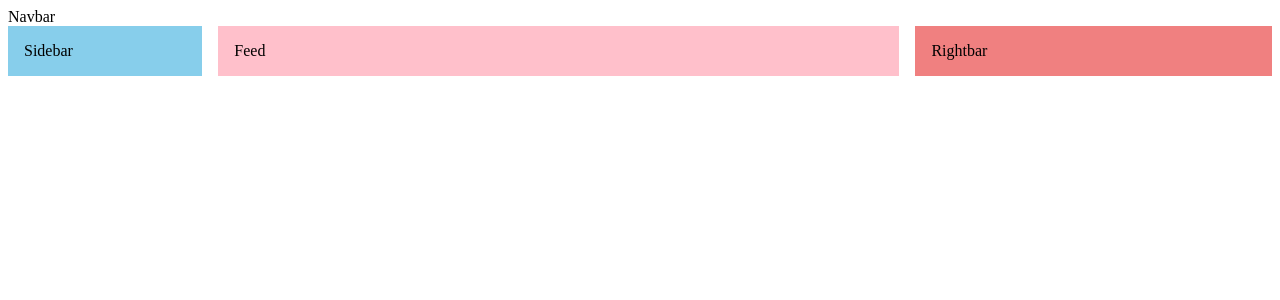
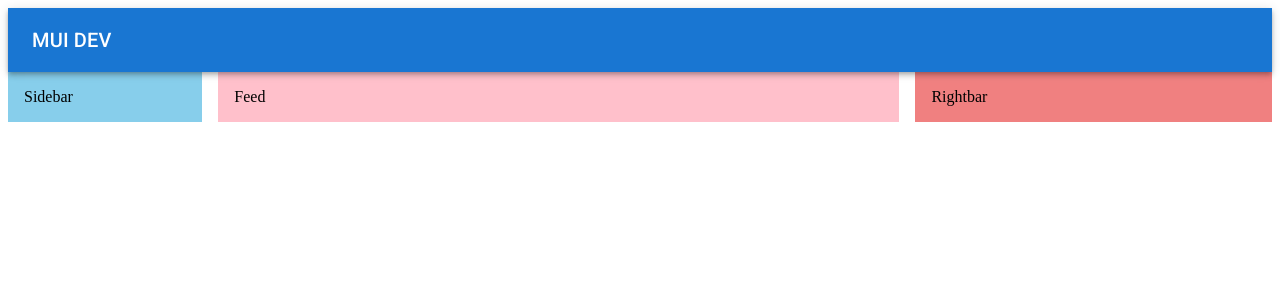
Before and after one commit to Mugisha-isaac/mui5, a Next.js app: page / in a window 1280 px wide. Shown: the top 300 px of the page. Built offline with nearby package versions, Linux system fonts and the light colour scheme.

Commit message:
wip: toolbar

```diff
--- a/components/Navbar.jsx
+++ b/components/Navbar.jsx
@@ -1,8 +1,25 @@
 import React from 'react'
+import { AppBar,Toolbar,styled,Typography } from '@mui/material'
+import PetsIcon from '@mui/icons-material/Pets';
+
 
 const Navbar = () => {
+
+const StyledToolbar = styled(Toolbar)({
+    display:"flex",
+    justifyContent:"space-between"
+})
+
+
+
+
   return (
-    <div>Navbar</div>
+    <AppBar position='sticky'>
+      <StyledToolbar>
+          <Typography  variant='h6' sx={{display: {xs:"none", sm:"block" }}}>MUI DEV</Typography>
+          <PetsIcon sx={{display: {xs:"block", sm:"none" }}} />
+      </StyledToolbar>
+    </AppBar>
   )
 }
 
```
